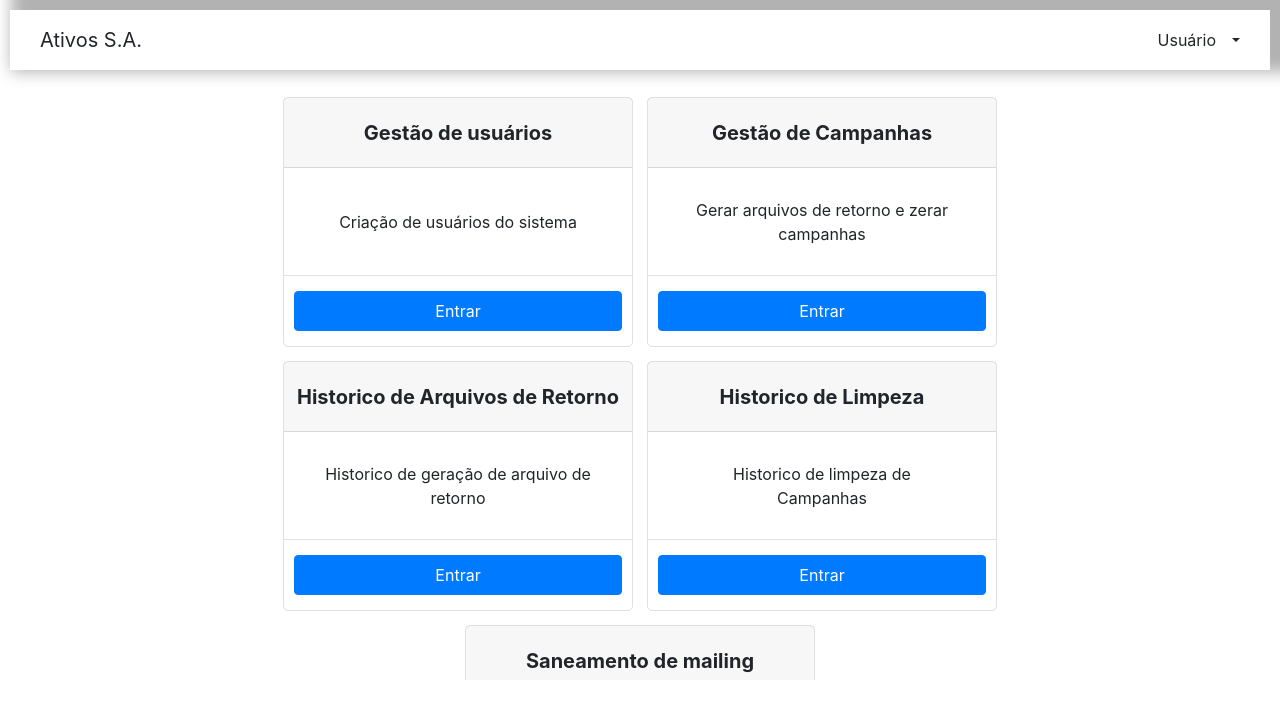
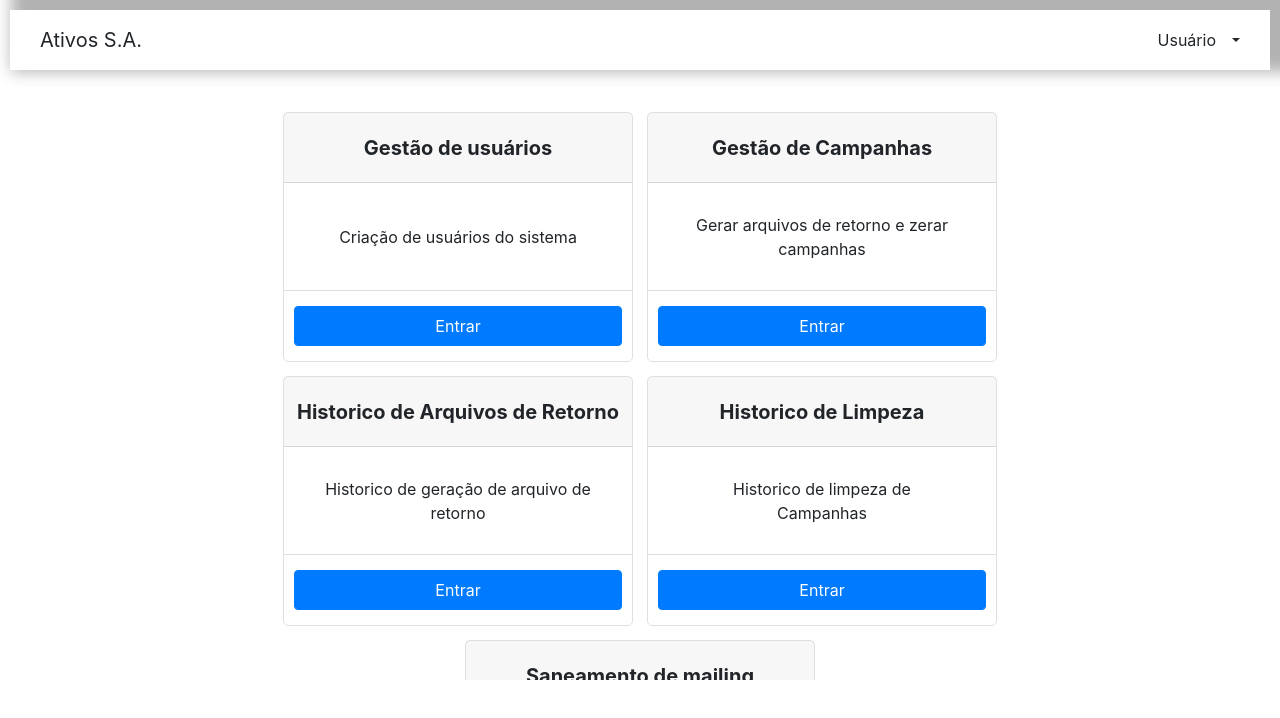
Before and after one commit to Mafealno/ativos_campanha_client, a React (Create React App) app: page /dashboard in a window 1280 px wide. Shown: the top 718 px of the page. Built offline with nearby package versions, Linux system fonts and the light colour scheme; no server answers.

Commit message:
update App.css

```diff
--- a/src/App.css
+++ b/src/App.css
@@ -13,6 +13,7 @@
   grid-area: espaco-conteudo;
   display: grid;
   grid-template-areas: "espaco-centro";
+  margin-top: 15px
 }
 
 #espaco-cabecalho {
```
